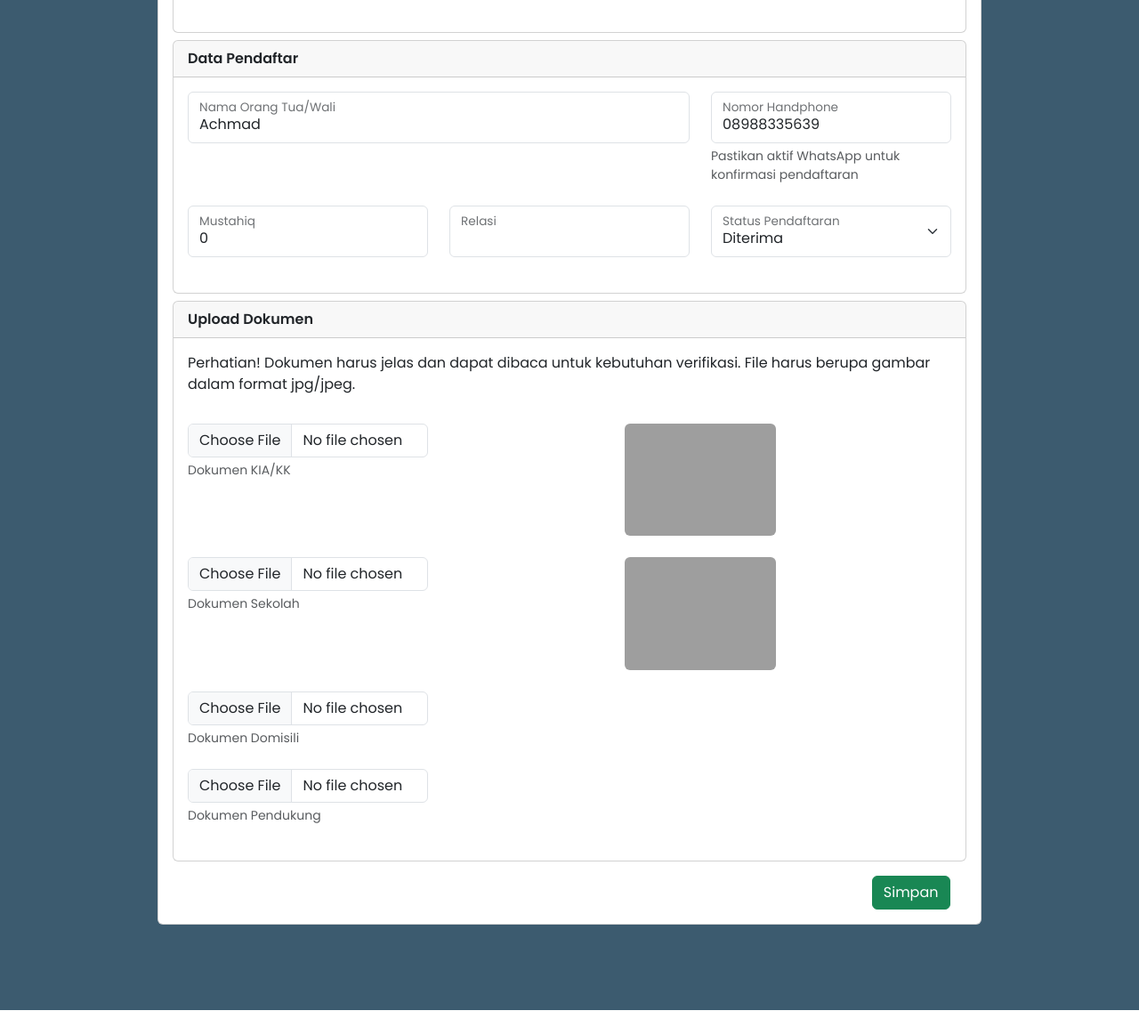
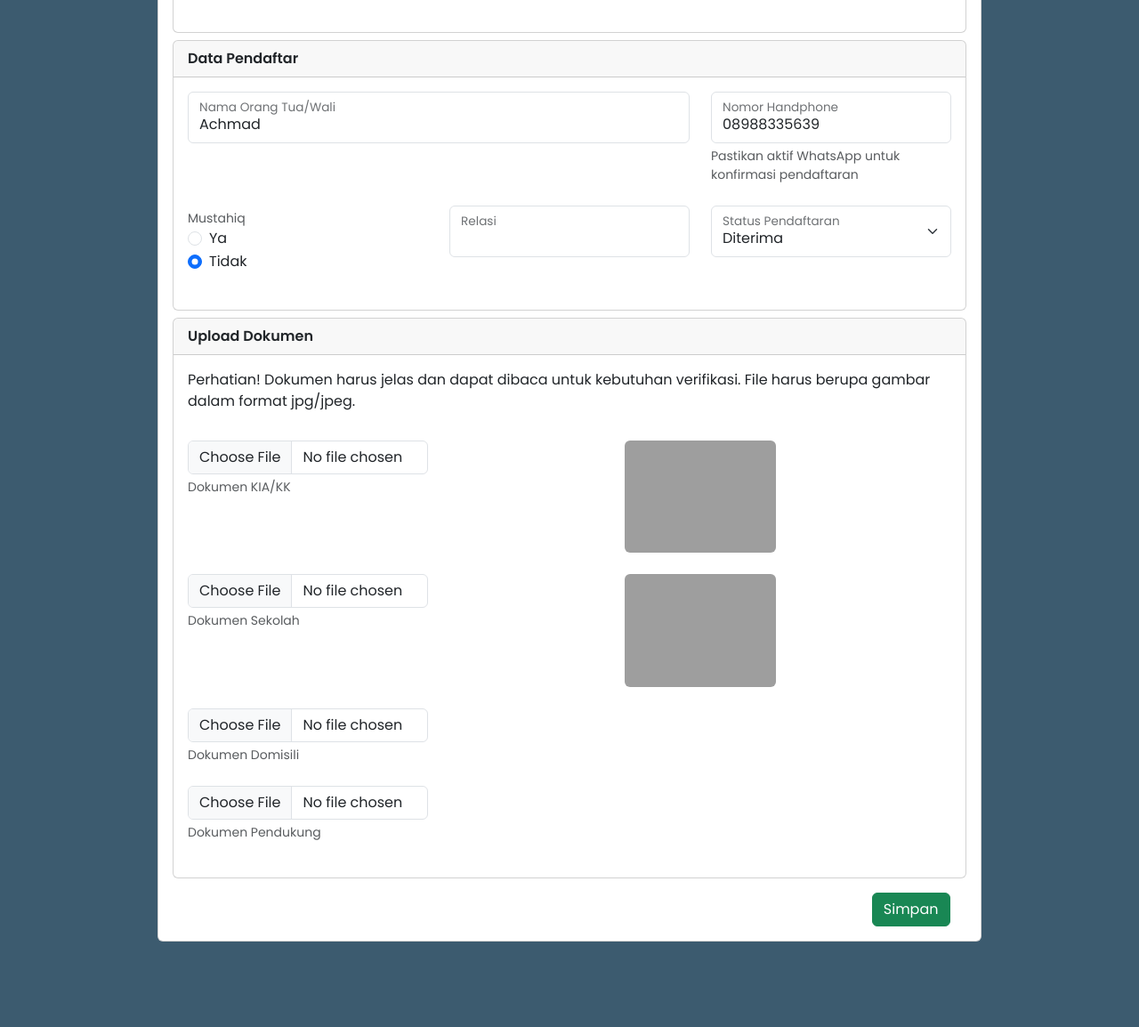
Before and after one commit to fauzulkhakim/khitanumum, a PHP site: page /khitanumum/panitia/admin/pendaftar-edit.php?id=1 in a window 1280 px wide. Shown: the part 984-2138 px from the top of the page at 89% size. Run offline with PHP 8.4, Linux system fonts and the light colour scheme; data comes from the database, SQL or seed files in the repository; some libraries are stand-ins or nearby versions; grey boxes are pictures that could not be loaded.

Commit message:
update field mustahiq

```diff
--- a/panitia/admin/footer.php
+++ b/panitia/admin/footer.php
@@ -132,6 +132,7 @@ $current_page = basename($_SERVER['PHP_SELF']);
           .then(response => response.json())
           .then(data => {
             if (data.success) {
+              location.reload();
               alert('Status berhasil diubah');
             } else {
               alert('Gagal mengubah status: ' + data.error);
--- a/panitia/admin/pendaftar-edit.php
+++ b/panitia/admin/pendaftar-edit.php
@@ -436,10 +436,14 @@ require_once 'header.php';
                                         </div>
                                         <div class="row">
                                             <div class="col-md-4 pb-4">
-                                                <div class="form-floating">
-                                                    <input type="text" class="form-control" id="mustahiq" name="mustahiq" value="<?= htmlspecialchars($pendaftaran['mustahiq']); ?>" required>
-                                                    <label for="mustahiq">Mustahiq</label>
-                                                    <div class="invalid-feedback"><small>Mustahiq harus diisi</small></div>
+                                                <div id="mustahiq" class="form-text">Mustahiq</div>
+                                                <div class="form-check">
+                                                    <input class="form-check-input" type="radio" name="mustahiq" id="mustahiq_ya" value="1" <?= $pendaftaran['mustahiq'] == 1 ? 'checked' : ''; ?>>
+                                                    <label class="form-check-label" for="mustahiq_ya">Ya</label>
+                                                </div>
+                                                <div class="form-check">
+                                                    <input class="form-check-input" type="radio" name="mustahiq" id="mustahiq_tidak" value="0" <?= $pendaftaran['mustahiq'] == 0 ? 'checked' : ''; ?>>
+                                                    <label class="form-check-label" for="mustahiq_tidak">Tidak</label>
                                                 </div>
                                             </div>
                                             <div class="col-md-4 pb-4">
--- a/panitia/config/dates_config.php
+++ b/panitia/config/dates_config.php
@@ -1,5 +1,4 @@
 <?php
 $dibuka = "2024-07-19T00:00";
-$ditutup = "2024-08-10T23:59";
-$pelaksanaan = "2024-09-09T00:00";
-?>
+$ditutup = "2024-08-15T23:59";
+$pelaksanaan = "2024-09-10T00:00";
--- a/status.php
+++ b/status.php
@@ -16,12 +16,6 @@ $pendaftar = mysqli_fetch_assoc($result);
 
 if (!$pendaftar) {
     echo "<div class='alert alert-danger text-center'>Data tidak ditemukan. Silakan cek kembali NIK Anda.</div>";
-    exit();
-}
-
-// Cek status verifikasi
-if ($pendaftar['is_verified'] == 0) {
-    echo "<div class='alert alert-warning text-center'>Anda belum memverifikasi OTP. Silakan verifikasi terlebih dahulu.</div>";
     exit();
 }
 ?>
```
Also changed, not shown: panitia/admin/pendaftar-info.php (+9 -4 lines), panitia/admin/pendaftar-tambah.php (+12 -6 lines), panitia/dokumen/kia_kk/856_3319030382103870.png (added), panitia/dokumen/sekolah/327_3319030382103870.png (added).
